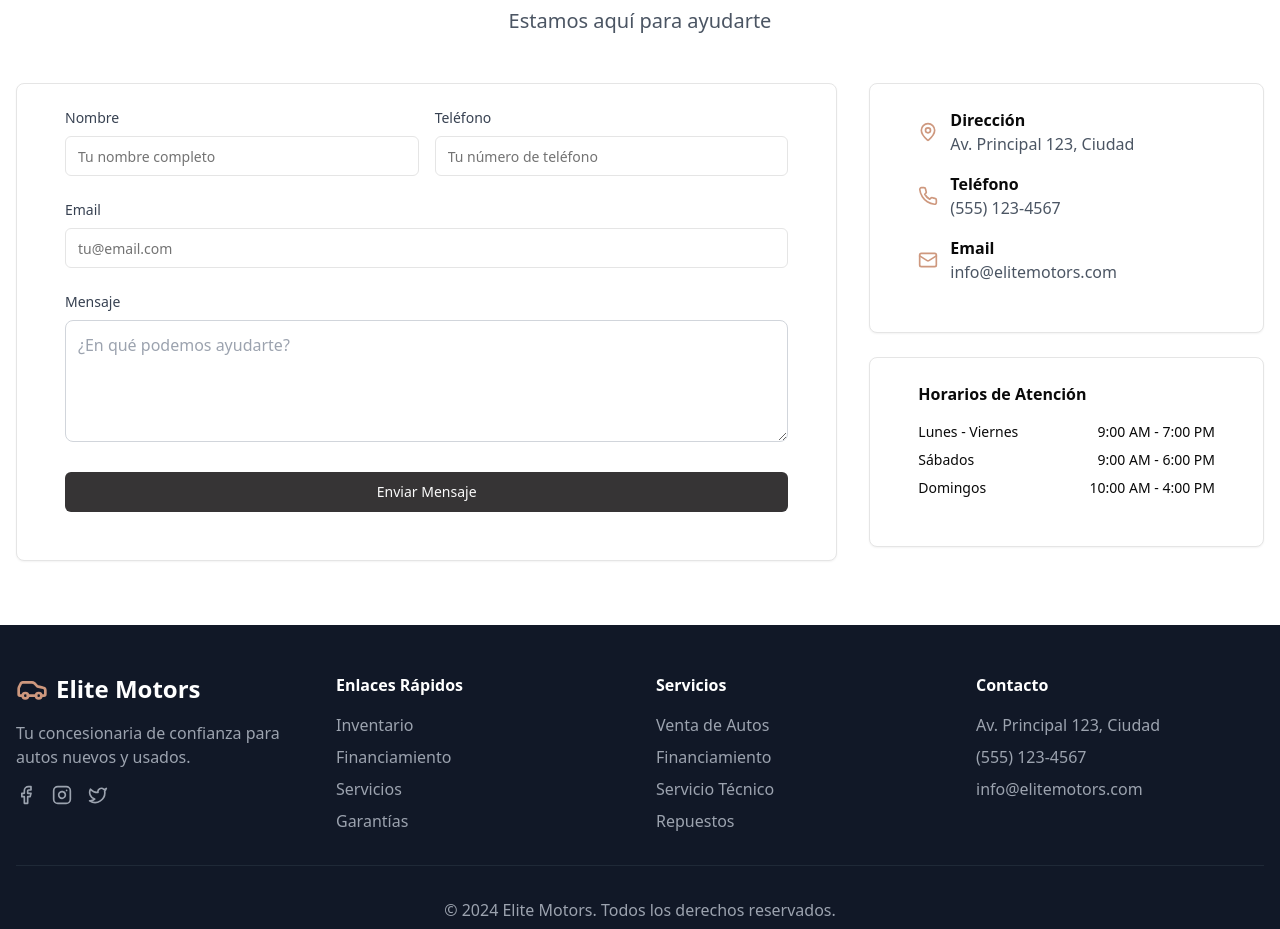
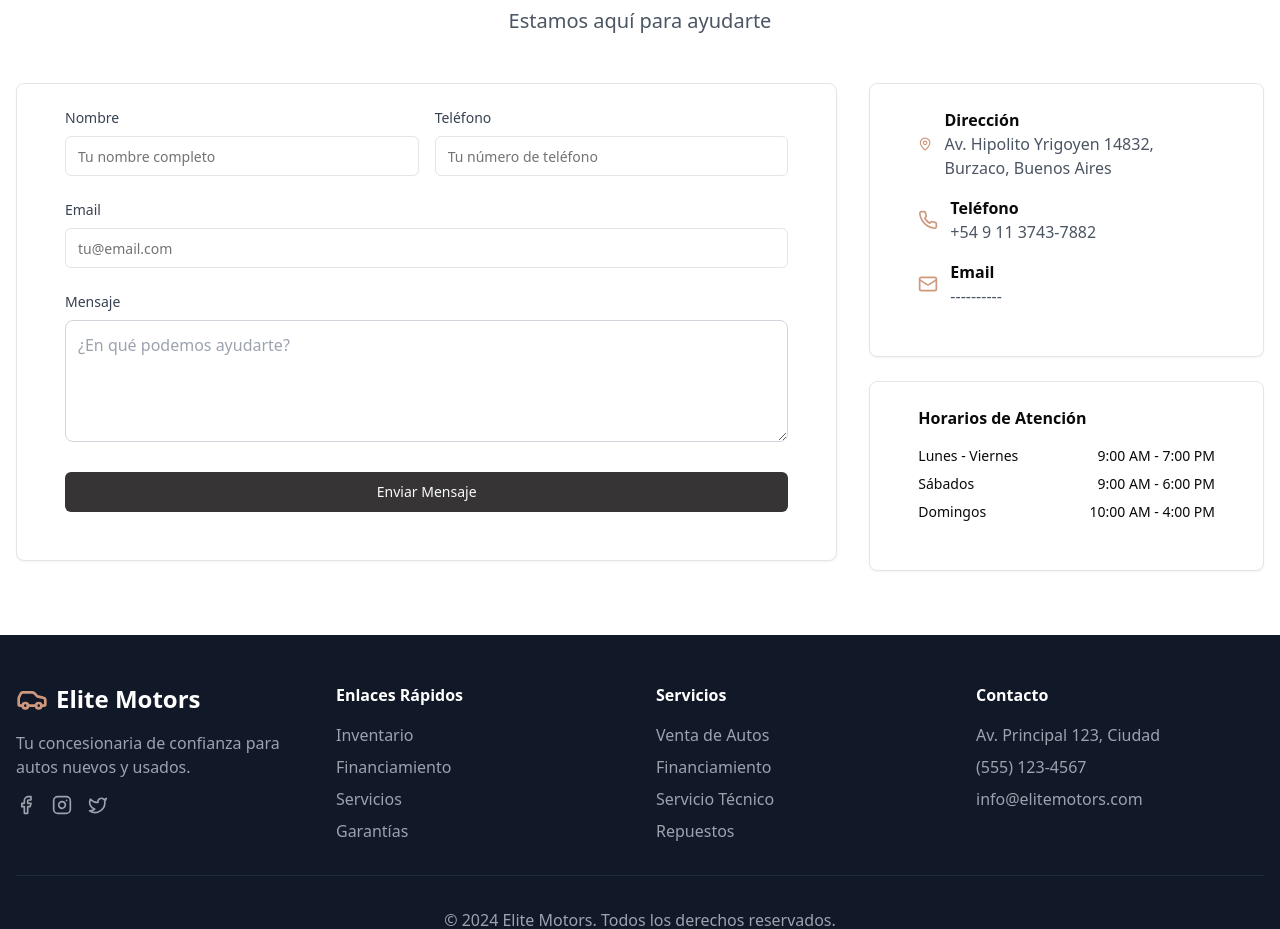
Before and after one commit to julianramos42/troncone-motors-front, a Next.js app: page / in a window 1280 px wide. Shown: the part 4000-4929 px from the top of the page. Built offline with nearby package versions, Linux system fonts and the light colour scheme.

Commit message:
cambios a los datos

```diff
--- a/components/Contact.tsx
+++ b/components/Contact.tsx
@@ -54,21 +54,21 @@ export default function Contact() {
                     <MapPin className="h-5 w-5 text-[#CE987E]" />
                     <div>
                       <div className="font-semibold">Dirección</div>
-                      <div className="text-gray-600">Av. Principal 123, Ciudad</div>
+                      <div className="text-gray-600">Av. Hipolito Yrigoyen 14832, Burzaco, Buenos Aires</div>
                     </div>
                   </div>
                   <div className="flex items-center space-x-3">
                     <Phone className="h-5 w-5 text-[#CE987E]" />
                     <div>
                       <div className="font-semibold">Teléfono</div>
-                      <div className="text-gray-600">(555) 123-4567</div>
+                      <div className="text-gray-600">+54 9 11 3743-7882</div>
                     </div>
                   </div>
                   <div className="flex items-center space-x-3">
                     <Mail className="h-5 w-5 text-[#CE987E]" />
                     <div>
                       <div className="font-semibold">Email</div>
-                      <div className="text-gray-600">info@elitemotors.com</div>
+                      <div className="text-gray-600">----------</div>
                     </div>
                   </div>
                 </CardContent>
```
